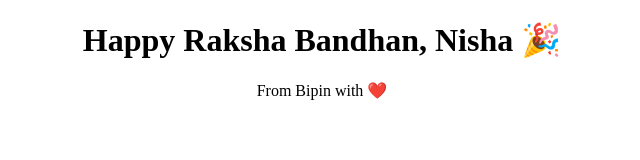
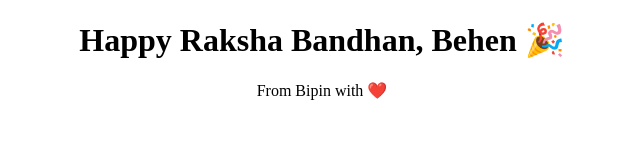
Before and after one commit to bipinkumar234/rakhi_1.0, a plain HTML site: page index.html in a window 1280 px wide. Shown: the whole page, without its empty margins (318-958 px from the left). Drawn offline with Linux system fonts and the light colour scheme.

Commit message:
Update index.html

```diff
--- a/index.html
+++ b/index.html
@@ -4,7 +4,7 @@
   <title>Happy Rakhi</title>
 </head>
 <body>
-  <h1 style="text-align:center;">Happy Raksha Bandhan, Nisha 🎉</h1>
+  <h1 style="text-align:center;">Happy Raksha Bandhan, Behen 🎉</h1>
   <p style="text-align:center;">From Bipin with ❤️</p>
 </body>
 </html>
```
